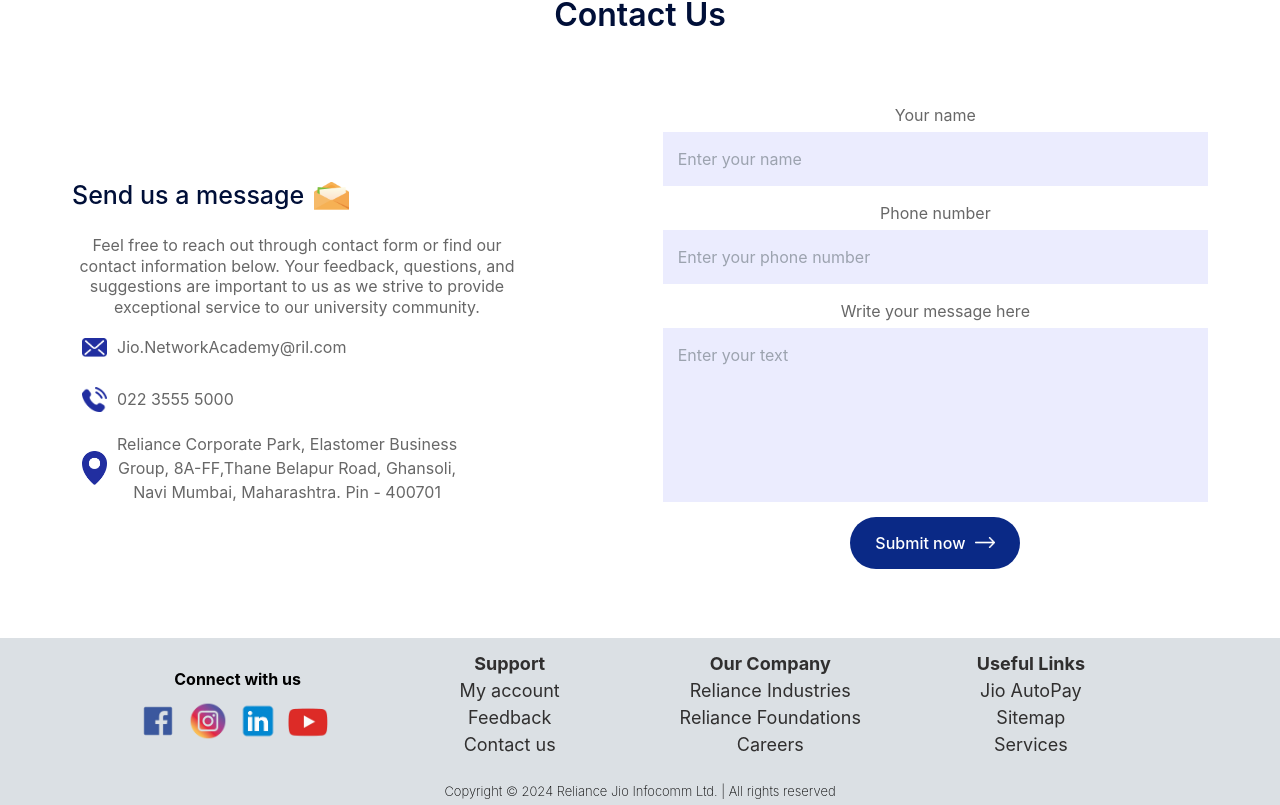
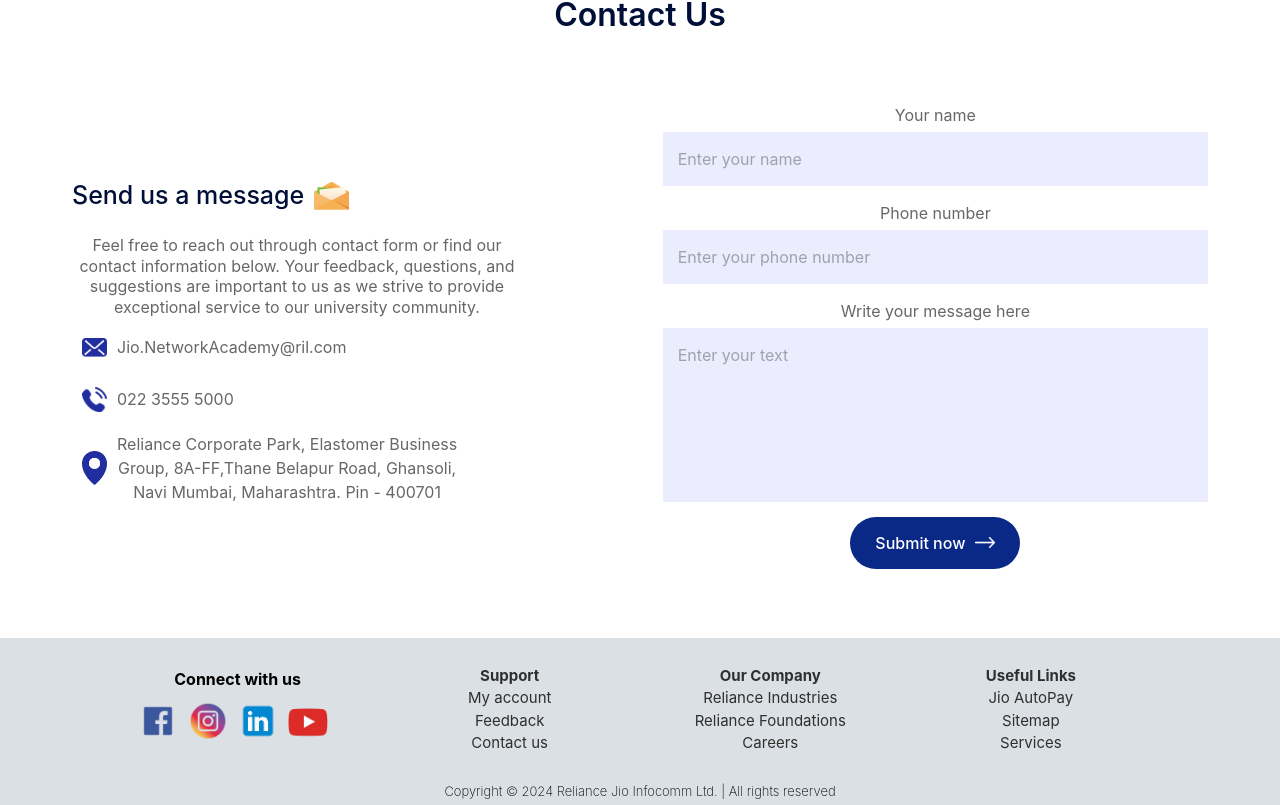
Before and after one commit to harshtalrejaa/RIL_Internship_Project, a React (Vite) app in the folder my-project/: page / in a window 1280 px wide. Shown: the part 1703-2508 px from the top of the page. Built offline with nearby package versions, Linux system fonts and the light colour scheme; no server answers; the database is empty.

Commit message:
Cards and Footer by Akash

```diff
--- a/my-project/src/components/Cards/Cards.css
+++ b/my-project/src/components/Cards/Cards.css
@@ -1,6 +1,6 @@
 .job-card {
     width: 300px;
-    height: 400px;
+    height: 350px;
     border-radius: 40px;
     margin: 0;
     background: white;
--- a/my-project/src/components/Footer/Footer.css
+++ b/my-project/src/components/Footer/Footer.css
@@ -32,8 +32,9 @@
 
 .footer-text {
   color: rgb(48, 47, 47);
-  font-size: 18px;
+  font-size: 15px;
   font-weight: 400;
+  margin-top: 15px;
 }
 
 .footer-text ul {
```
